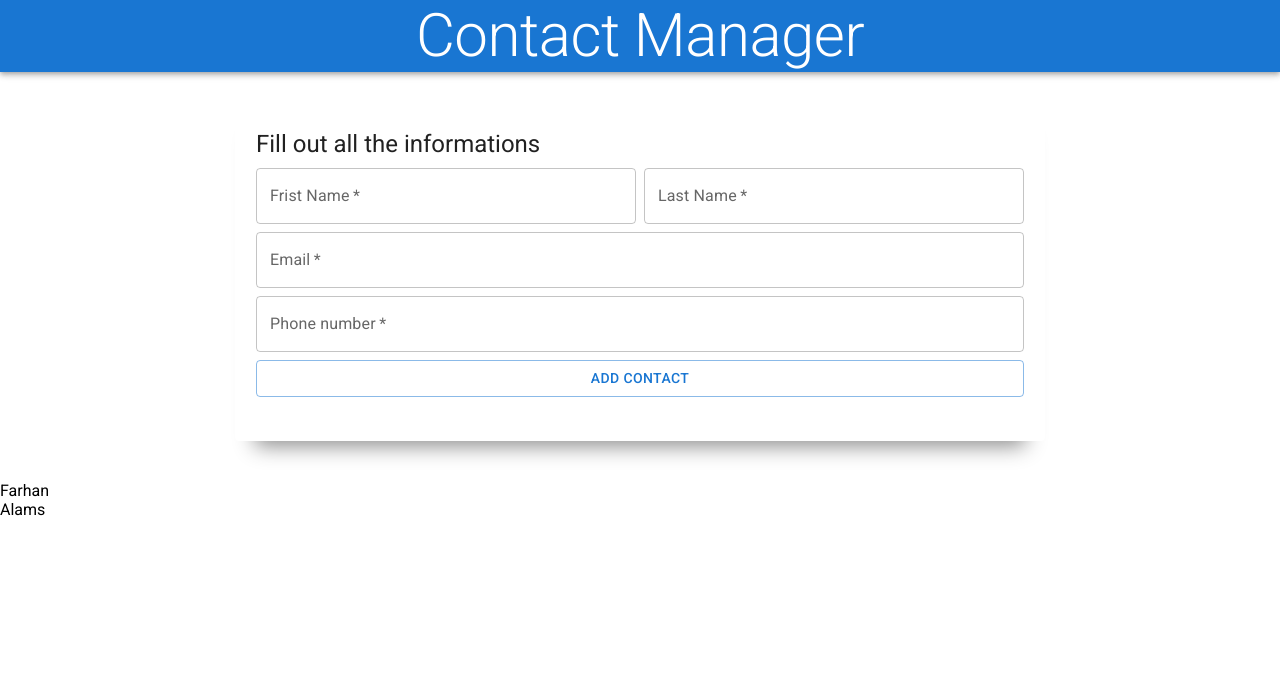
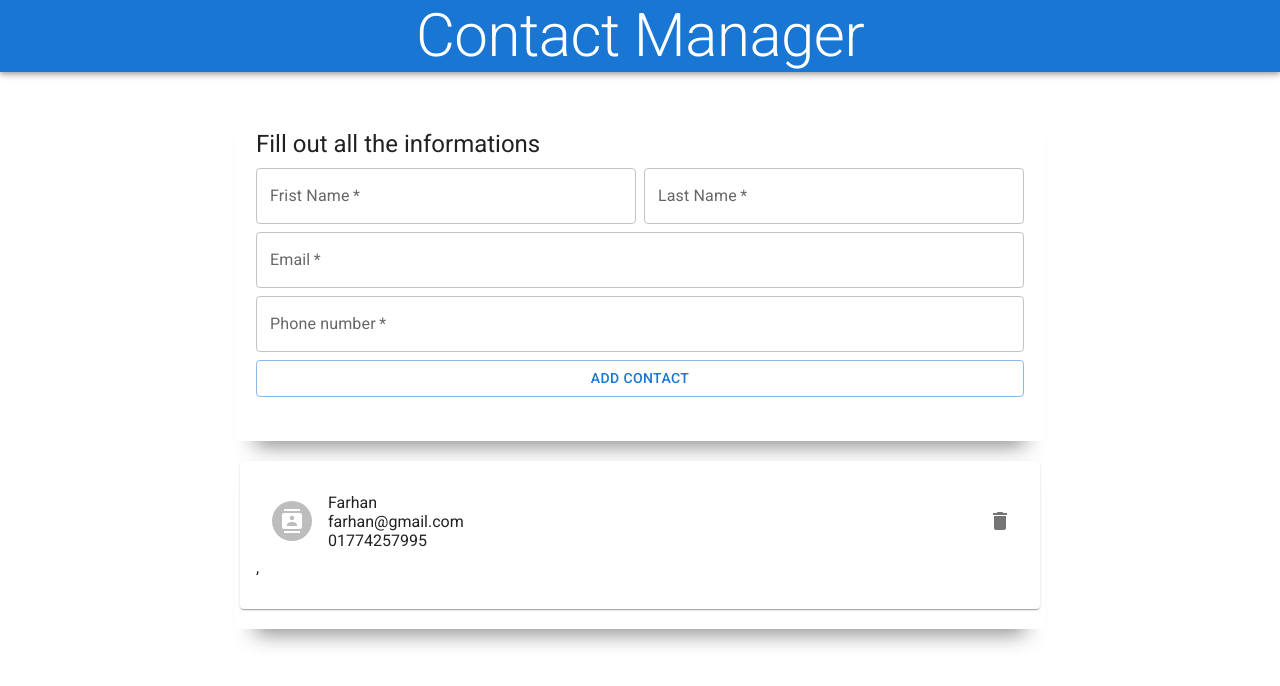
Before and after one commit to xpalmas/Contact-Manager, a React (Create React App) app: page / in a window 1280 px wide. Shown: the top 686 px of the page. Built offline with nearby package versions, Linux system fonts and the light colour scheme.

Commit message:
styling list item

```diff
--- a/src/App.js
+++ b/src/App.js
@@ -8,13 +8,15 @@ function App() {
     {
       id: '1',
       name: 'Farhan',
-      email: 'farhan@gmail.com'
+      email: 'farhan@gmail.com',
+      phone: '01774257995'
     },
-    {
+    /* {
       id: '1',
       name: 'Alams',
-      email: 'alams@gmail.com'
-    },
+      email: 'alams@gmail.com',
+      phone: '01774257995'
+    }, */
   ];
 
   return (
--- a/src/components/ContactList.js
+++ b/src/components/ContactList.js
@@ -1,15 +1,48 @@
 import React from 'react'
+import {
+    Card,
+    List,
+    ListItem,
+    IconButton,
+    ListItemAvatar,
+    Avatar,
+    CardContent,
+    }from '@mui/material';
+    import ContactsIcon from '@mui/icons-material/Contacts';
+    import DeleteIcon from '@mui/icons-material/Delete';
+
 
 function ContactList(props) {
 
     const showContactList = props.contacts.map((contact) => {
-        return(
-            <div>{contact.name}</div>
-        )
+        return (
+            <Card>
+                <CardContent>
+                <List>
+                            <ListItem
+                                secondaryAction={
+                                    <IconButton edge="end" aria-label="delete">
+                                    <DeleteIcon />
+                                    </IconButton>
+                                }
+                            >
+                                <ListItemAvatar>
+                                    <Avatar>
+                                    <ContactsIcon />
+                                    </Avatar>
+                                </ListItemAvatar>
+                                    {contact.name} <br/>
+                                    {contact.email} <br/>
+                                    {contact.phone}
+                            </ListItem>,
+                        </List>
+                </CardContent>
+            </Card>
+        );
     })
 
     return (
-    <div style={{marginTop: '40px'}}>{showContactList}</div>
+    <div style={{marginTop: '40px', maxWidth: 800, boxShadow: 'rgba(0, 0, 0, 0.45) 0px 25px 20px -20px', margin: '0 auto', padding: '20px 5px'}}>{showContactList}</div>
   )
 }
 
--- a/src/components/Header.js
+++ b/src/components/Header.js
@@ -1,4 +1,4 @@
-import { AppBar, Toolbar, Typography } from "@mui/material";
+import { AppBar, Typography } from "@mui/material";
 import React from "react";
 
 const Header = () => {
```
